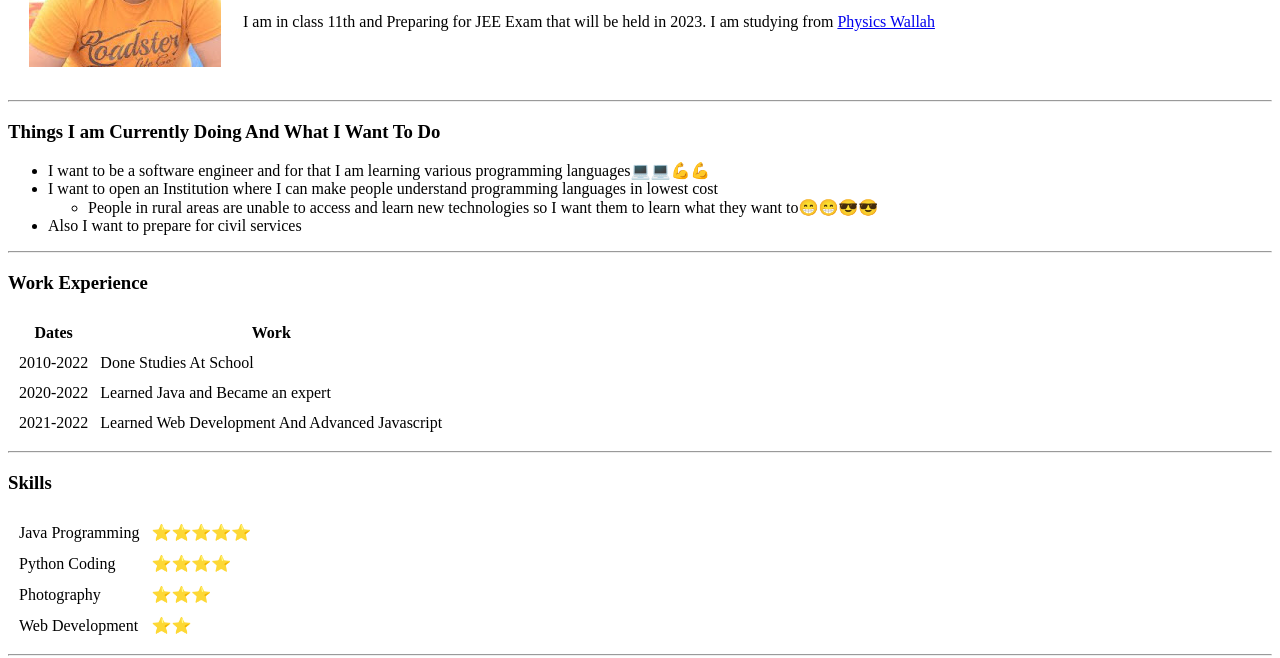
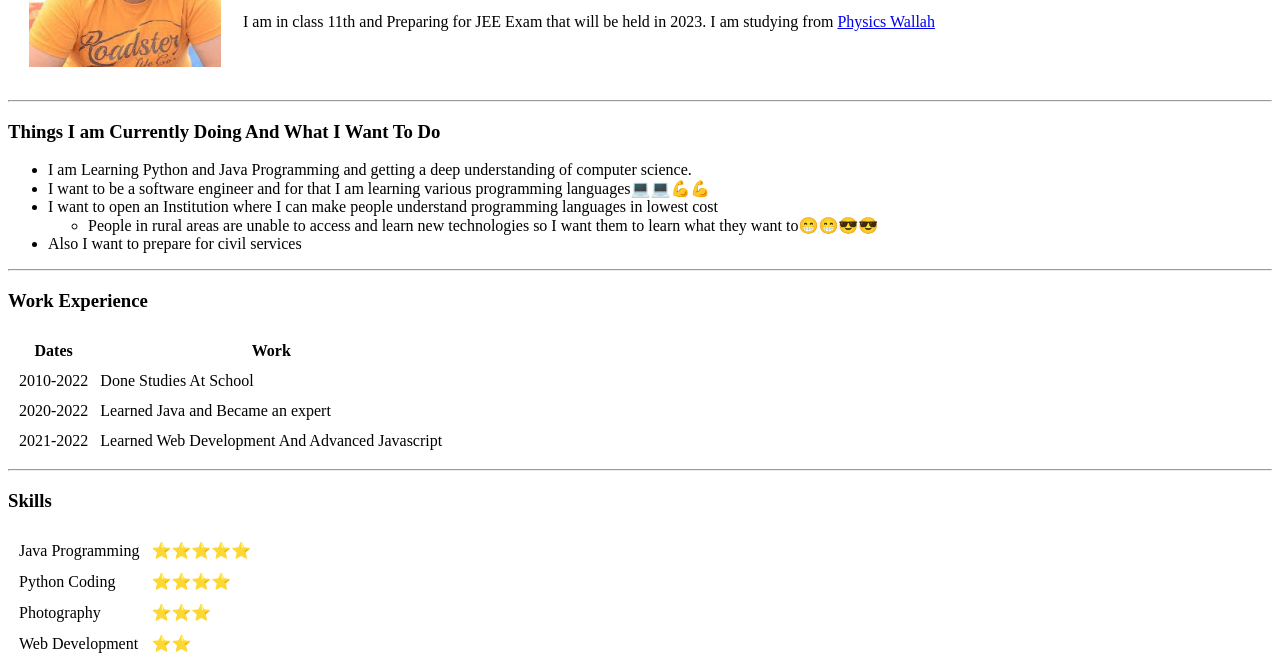
Before and after one commit to AnantAgrawal29/cv, a plain HTML site: page index.html in a window 1280 px wide. Shown: the part 154-812 px from the top of the page. Drawn offline with Linux system fonts and the light colour scheme.

Commit message:
Update index.html

```diff
--- a/index.html
+++ b/index.html
@@ -23,6 +23,7 @@
   <hr>
   <h3>Things I am Currently Doing And What I Want To Do</h3>
   <ul>
+    <li>I am Learning Python and Java Programming and getting a deep understanding of computer science.</li>
     <li>I want to be a software engineer and for that I am learning various
       programming languages💻💻💪💪</li>
     <li>I want to open an Institution where I can make people understand programming languages in lowest cost
```
